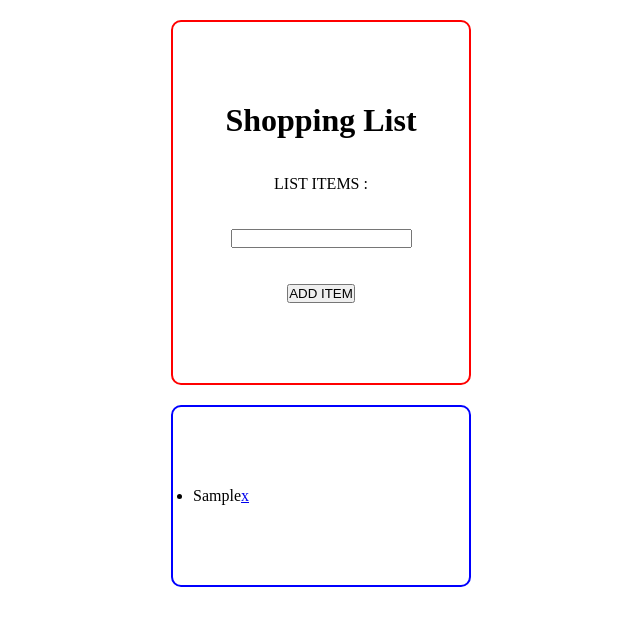
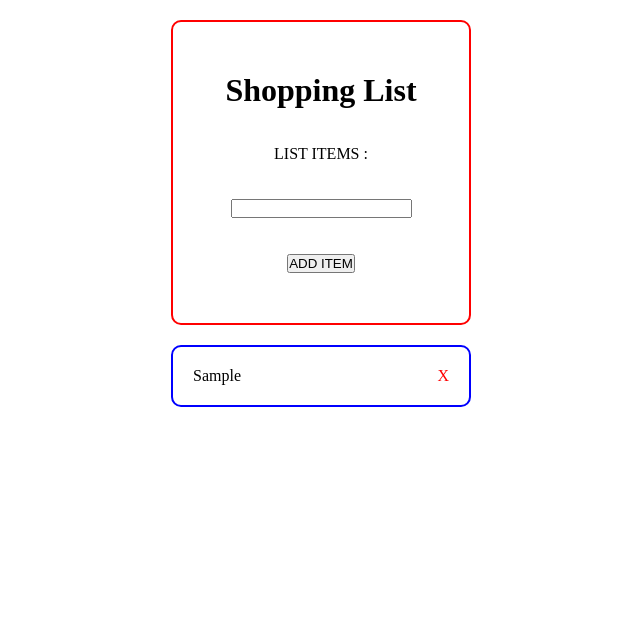
Before and after one commit to Atharvasharma12/GroceryList, a plain HTML site: page index.html in a window 1280 px wide. Both pictures are taken after typing "Sample" into the empty fields and a click on the button "ADD ITEM". Shown: the whole page, without its empty margins (319-959 px from the left). Drawn offline with Linux system fonts and the light colour scheme.

Commit message:
doc : refactor

```diff
--- a/main.js
+++ b/main.js
@@ -14,7 +14,7 @@ function additemtlist(){
         list.appendChild (li)
         let a = document.createElement('a')
         a.href = "javascript:void(0)"
-        a.textContent="x"
+        a.textContent = "X";
         li.appendChild(a)
         document.getElementById('InsertItem').value =" "
     }
--- a/style.css
+++ b/style.css
@@ -1,14 +1,20 @@
 *{
     margin: 0;
     padding: 0;
+
 }
+
 #listbook{
 
+  display: flex;
+  flex-direction: column;
+  align-items: center;
+  justify-content: center;
   margin: 20px auto;
   text-align: center;
   width: 20%;
   border: 1px solid;
-  padding: 80px 20px;
+  padding: 50px 20px;
   border: 2px solid red;
   border-radius: 10px;
 
@@ -18,7 +24,32 @@
     position: relative;
     border: 2px solid blue;
     border-radius: 10px;
-    padding: 80px 20px;
+    padding:  20px;
     width: 20%;
     margin: 20px auto;
 }
+
+#list li{
+  display: flex;
+  justify-content: space-between;
+}
+
+#list a{
+  color: red;
+  text-decoration: none;
+}
+
+.box{
+  position: absolute;
+  border: 2px solid brown;
+  width: 50px;
+  display: flex;
+  align-items: center;
+  justify-content: center;
+
+}
+
+.box ul{
+  display: flex;
+    justify-content: space-between;
+}
```
Also changed, not shown: index.html (+1 -0 lines).
